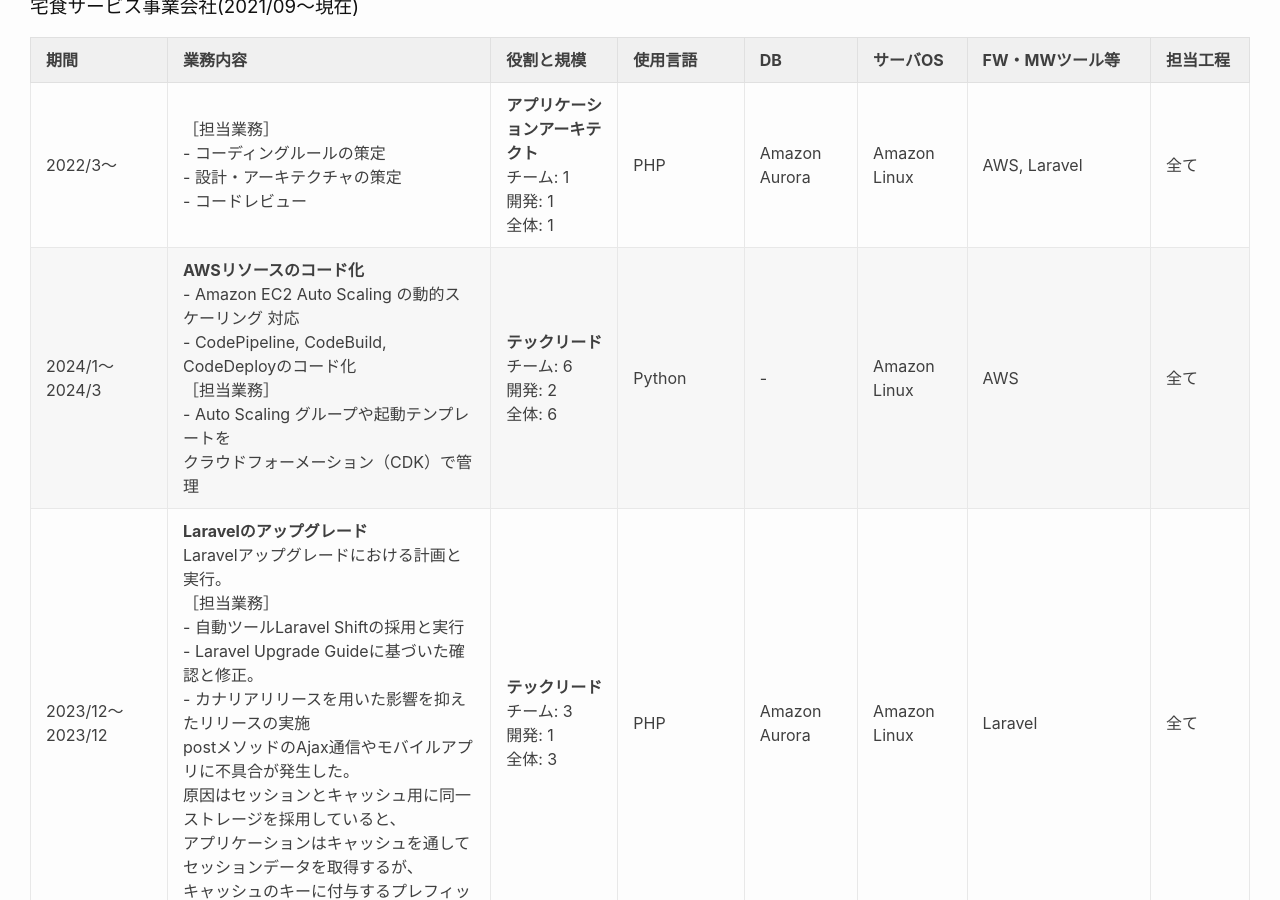
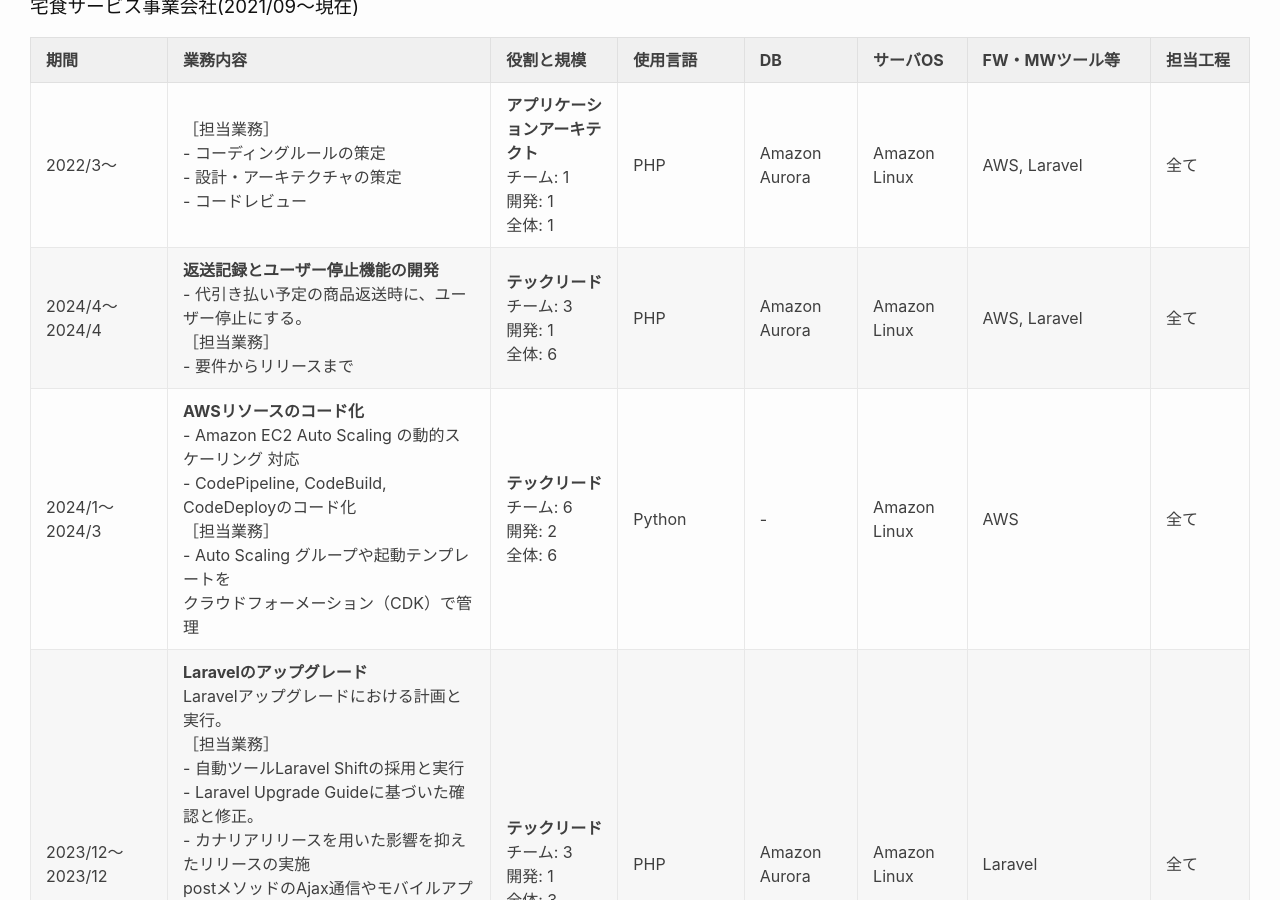
Before and after one commit to takaharu-niki/takaharu-niki.github.io, a Jekyll site: the page built from index.md, in a window 1280 px wide and 900 px high, scrolled down 1562 px. Built offline with Jekyll 4.4.1, drawn with Linux system fonts in a browser that asks for light colours.

Commit message:
Update index.md

```diff
--- a/index.md
+++ b/index.md
@@ -67,6 +67,7 @@ Docker, Jenkins, Fluentd, Ansible, Nginx, Apache, Gulp, Webpack, SASS
 | 期間              | 業務内容                                                                                                                                                                                                                                                                                                                                                                                                              | 役割と規模            | 使用言語           | DB            | サーバOS   | FW・MWツール等                                                                                     | 担当工程 |
 |-------------------|-----------------------------------------------------------------------------------------------------------------------------------------------------------------------------------------------------------------------------------------------------------------------------------------------------------------------------------------------------------------------------------------------------------------------|-----------------------|-------------------|---------------|------------|---------------------------------------------------------------------------------------------------|----------|
 | 2022/3〜  | ［担当業務］ <br>- コーディングルールの策定 <br>- 設計・アーキテクチャの策定<br>- コードレビュー| **アプリケーションアーキテクト** <br>チーム: 1<br>開発: 1<br>全体: 1 | PHP  | Amazon Aurora             | Amazon Linux          | AWS, Laravel | 全て     |
+| 2024/4〜2024/4  | **返送記録とユーザー停止機能の開発**<br>- 代引き払い予定の商品返送時に、ユーザー停止にする。 <br>［担当業務］<br>- 要件からリリースまで| **テックリード** <br>チーム: 3<br>開発: 1<br>全体: 6 | PHP  | Amazon Aurora              | Amazon Linux          | AWS, Laravel | 全て     |
 | 2024/1〜2024/3  | **AWSリソースのコード化**<br>- Amazon EC2 Auto Scaling の動的スケーリング 対応 <br>- CodePipeline, CodeBuild, CodeDeployのコード化 <br>［担当業務］ <br>- Auto Scaling グループや起動テンプレートを<br>クラウドフォーメーション（CDK）で管理| **テックリード** <br>チーム: 6<br>開発: 2<br>全体: 6 | Python  | -             | Amazon Linux          | AWS | 全て     |
 | 2023/12〜2023/12  | **Laravelのアップグレード**<br>Laravelアップグレードにおける計画と実行。<br>［担当業務］<br>- 自動ツールLaravel Shiftの採用と実行<br>- Laravel Upgrade Guideに基づいた確認と修正。<br>- カナリアリリースを用いた影響を抑えたリリースの実施<br>postメソッドのAjax通信やモバイルアプリに不具合が発生した。<br>原因はセッションとキャッシュ用に同一ストレージを採用していると、<br>アプリケーションはキャッシュを通してセッションデータを取得するが、<br>キャッシュのキーに付与するプレフィックス変更を許容していたため。 | **テックリード** <br>チーム: 3<br>開発: 1<br>全体: 3 | PHP  | Amazon Aurora             | Amazon Linux          | Laravel                                                                                           | 全て     |
 | 2023/07〜2023/11  | **AWS CodeDeployを使ったAuto Scaling対応**<br>カナリアリリース等を目的に、DevOpsエンジニアとして技術選定と実施を担当。<br>［担当業務］<br>- EC2内の各種ログファイルデータのアーカイブ設定<br>- CodeDeployの導入<br>- EC2からS3への転送方法の調査・決定<br>- Fluentdのインストール、設定ファイルの作成、S3バケットへの転送確認<br>- Datadogの設定ファイル作成、Datadogへの転送確認<br>- GitHubでの設定ファイル管理                                                                                                        | **テックリード** <br>チーム: 3<br>開発: 1<br>全体: 3 | Python               | -             | Amazon Linux        | Fluentd, Datadog, S3,<br> CodePipeline, CodeDeploy,<br> CloudFormation                                 | 全て     |
```
